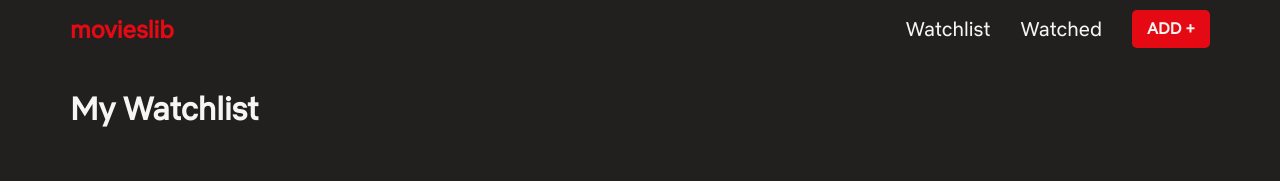
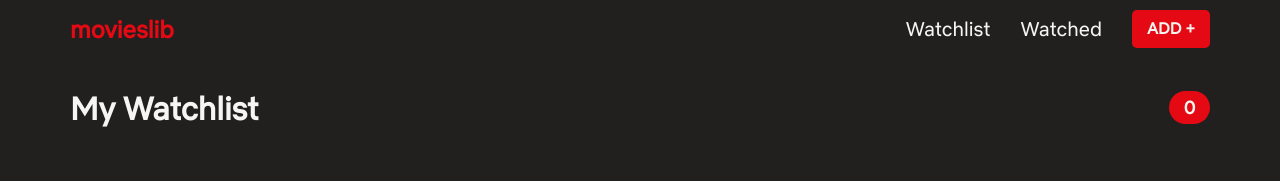
Before and after one commit to theiconik/movieslib, a React (Create React App) app: page / in a window 1280 px wide. Shown: the top 181 px of the page. Built offline with nearby package versions, Linux system fonts and the light colour scheme.

Commit message:
count pill added

```diff
--- a/src/App.css
+++ b/src/App.css
@@ -227,7 +227,7 @@ span.btn:hover {
   font-size: 1.125rem;
   font-weight: 600;
   border-radius: 999px;
-  color: var(--primary);
+  color: var(--white);
 }
 
 .movie-page .heading {
--- a/src/components/Watched.js
+++ b/src/components/Watched.js
@@ -12,6 +12,8 @@ export default function Watched() {
         <div className="container">
           <div className="header">
             <h1 className="heading">Watched Movies</h1>
+
+            <span className="count-pill">{watched.length}</span>
           </div>
 
           {watched.length > 0 ? (
--- a/src/components/Watchlist.js
+++ b/src/components/Watchlist.js
@@ -11,6 +11,8 @@ export default function Watchlist() {
         <div className="container">
           <div className="header">
             <h1 className="heading">My Watchlist</h1>
+
+            <span className="count-pill">{watchlist.length}</span>
           </div>
 
           {watchlist.length > 0 ? (
```
